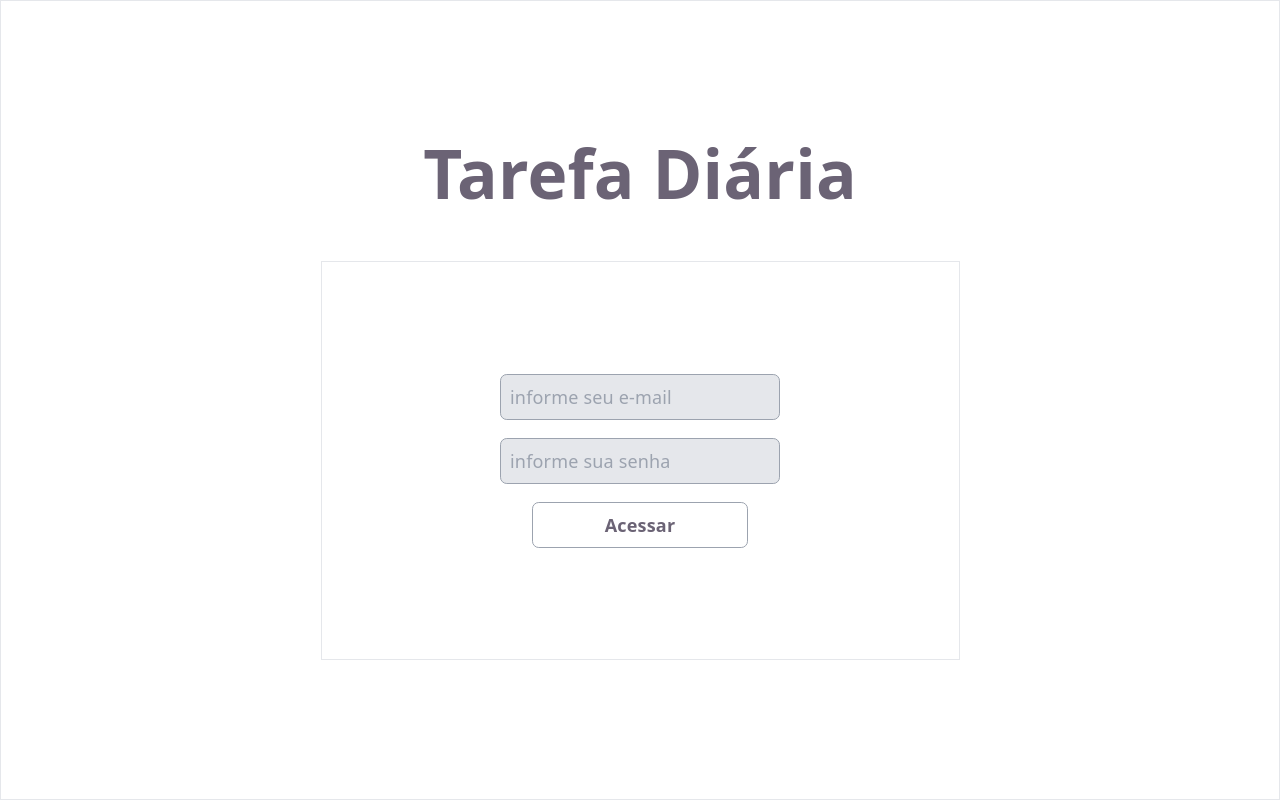
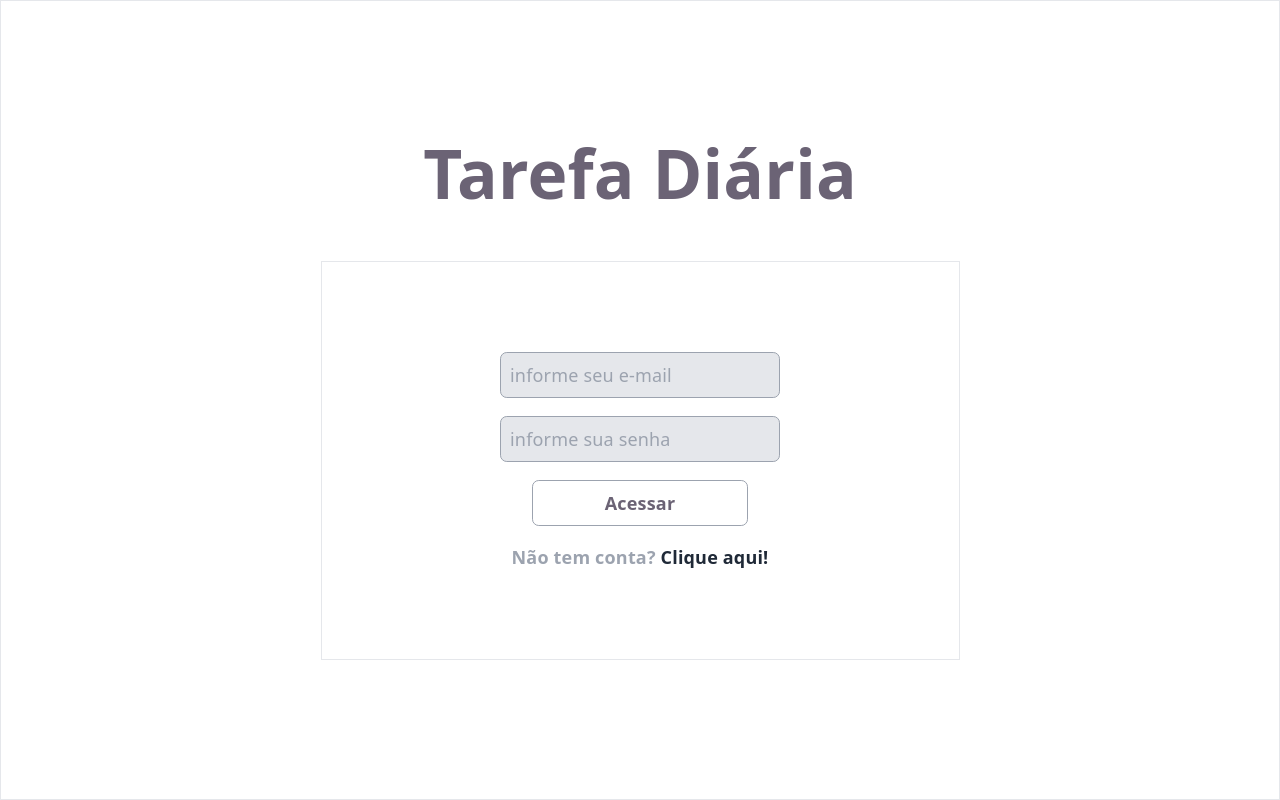
Before and after one commit to dev-danielg/TarefaDiaria-frontend, a React (Vite) app: page / in a window 1280 px wide. Built offline with nearby package versions, Linux system fonts and the light colour scheme.

Commit message:
refactor: refatoracao componente de login

```diff
--- a/src/components/LoginPage.jsx
+++ b/src/components/LoginPage.jsx
@@ -2,6 +2,11 @@ import { useState } from 'react'
 import axios from 'axios'
 
 function LoginPage(){
+
+    function NewUser(){
+        alert('Redirecionando...')
+    }
+
     const [email, setEmail] = useState('')
     const [password, setPassword] = useState('')
     const [loading, setLoading] = useState(false)
@@ -59,6 +64,7 @@ function LoginPage(){
                 >
                     {loading ? 'Acessando...' : 'Acessar'}
                 </button>
+                <p class='text-gray-400 font-semibold'>Não tem conta? <span class='text-gray-800 font-semibold cursor-pointer' onClick={NewUser}>Clique aqui!</span></p>
             </form>
         </section>
         </>
```
